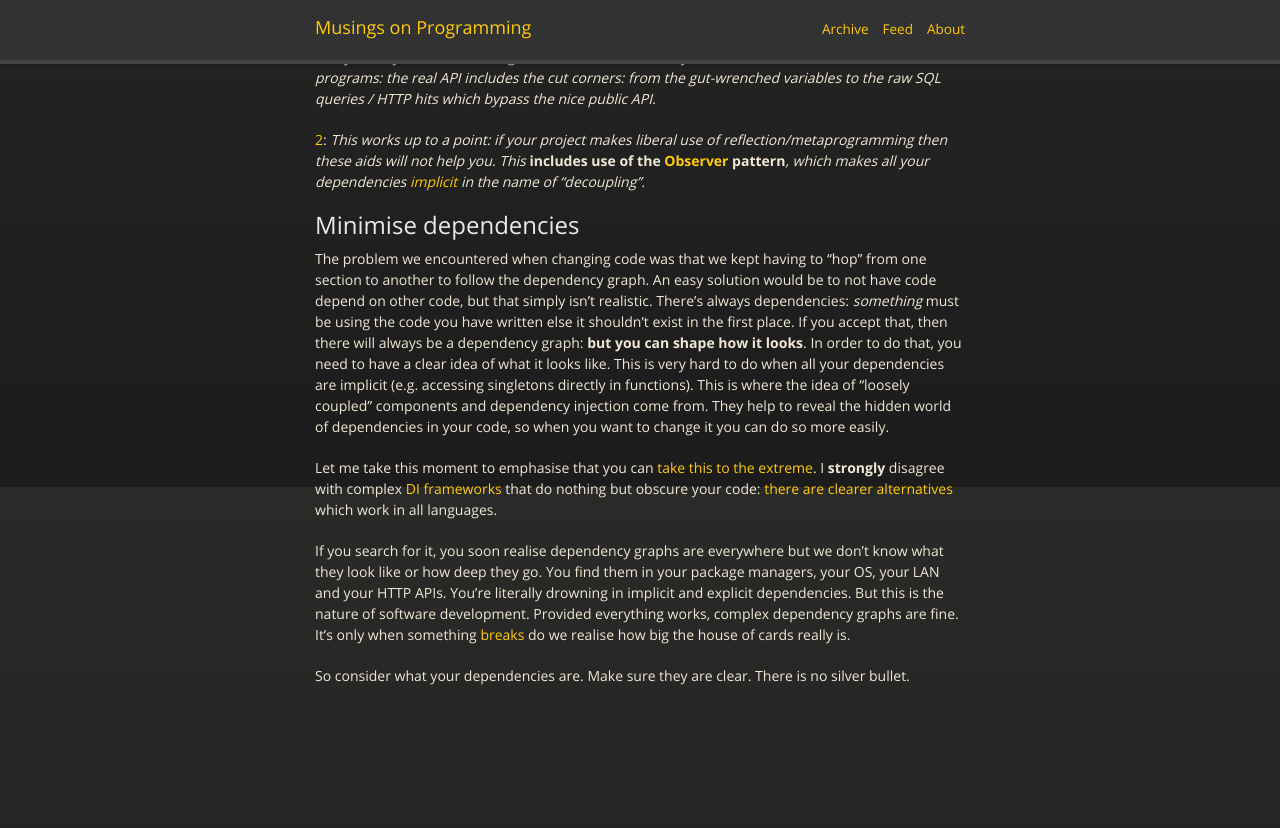
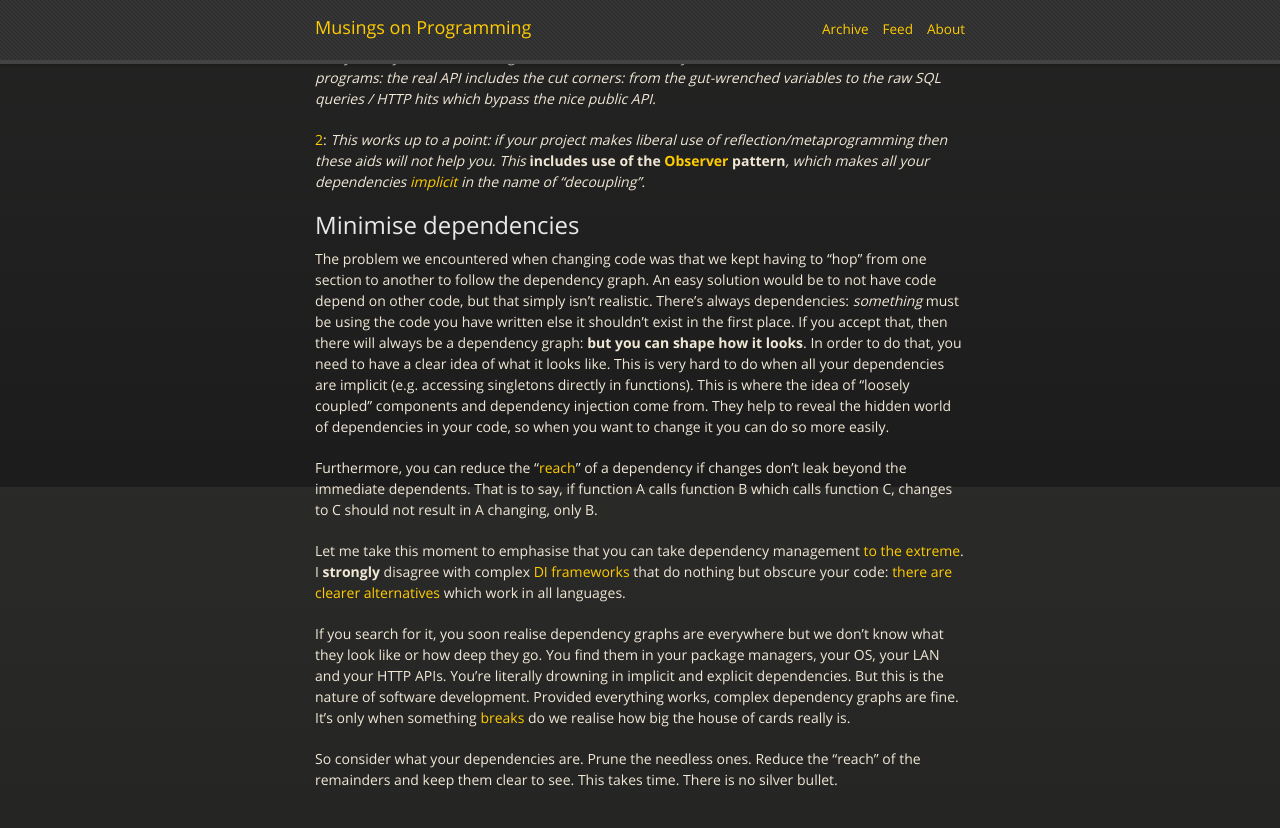
Before and after one commit to kegsay/blog, a Jekyll site: the page built from _posts/2016-11-09-Why-manage-dependencies.md, in a window 1280 px wide and 900 px high, scrolled down 1313 px. Shown: the top 828 px of the window. Built offline with Jekyll 4.4.1, drawn with Linux system fonts in a browser that asks for light colours; nearby versions of some CDN libraries; before the commit the page ends 2109 px from its top, so only the background shows below that.

Commit message:
Update 2016-11-09-Why-manage-dependencies.md

```diff
--- a/_posts/2016-11-09-Why-manage-dependencies.md
+++ b/_posts/2016-11-09-Why-manage-dependencies.md
@@ -49,8 +49,10 @@ Rinse and repeat. On bad codebases this can end up with many disparate code alte
 
 The problem we encountered when changing code was that we kept having to "hop" from one section to another to follow the dependency graph. An easy solution would be to not have code depend on other code, but that simply isn't realistic. There's always dependencies: *something* must be using the code you have written else it shouldn't exist in the first place. If you accept that, then there will always be a dependency graph: **but you can shape how it looks**. In order to do that, you need to have a clear idea of what it looks like. This is very hard to do when all your dependencies are implicit (e.g. accessing singletons directly in functions). This is where the idea of "loosely coupled" components and dependency injection come from. They help to reveal the hidden world of dependencies in your code, so when you want to change it you can do so more easily.
 
-Let me take this moment to emphasise that you can [take this to the extreme](https://github.com/EnterpriseQualityCoding/FizzBuzzEnterpriseEdition). I **strongly** disagree with complex [DI frameworks](https://projects.spring.io/spring-framework/) that do nothing but obscure your code: [there are clearer alternatives](https://en.wikipedia.org/wiki/Dependency_injection#Constructor_injection) which work in all languages.
+Furthermore, you can reduce the "[reach](https://en.wikipedia.org/wiki/Law_of_Demeter)" of a dependency if changes don't leak beyond the immediate dependents. That is to say, if function A calls function B which calls function C, changes to C should not result in A changing, only B.
+
+Let me take this moment to emphasise that you can take dependency management [to the extreme](https://github.com/EnterpriseQualityCoding/FizzBuzzEnterpriseEdition). I **strongly** disagree with complex [DI frameworks](https://projects.spring.io/spring-framework/) that do nothing but obscure your code: [there are clearer alternatives](https://en.wikipedia.org/wiki/Dependency_injection#Constructor_injection) which work in all languages.
 
 If you search for it, you soon realise dependency graphs are everywhere but we don't know what they look like or how deep they go. You find them in your package managers, your OS, your LAN and your HTTP APIs. You're literally drowning in implicit and explicit dependencies. But this is the nature of software development. Provided everything works, complex dependency graphs are fine. It's only when something [breaks](http://www.theregister.co.uk/2016/03/23/npm_left_pad_chaos/) do we realise how big the house of cards really is.
 
-So consider what your dependencies are. Make sure they are clear. There is no silver bullet.
+So consider what your dependencies are. Prune the needless ones. Reduce the "reach" of the remainders and keep them clear to see. This takes time. There is no silver bullet.
```
